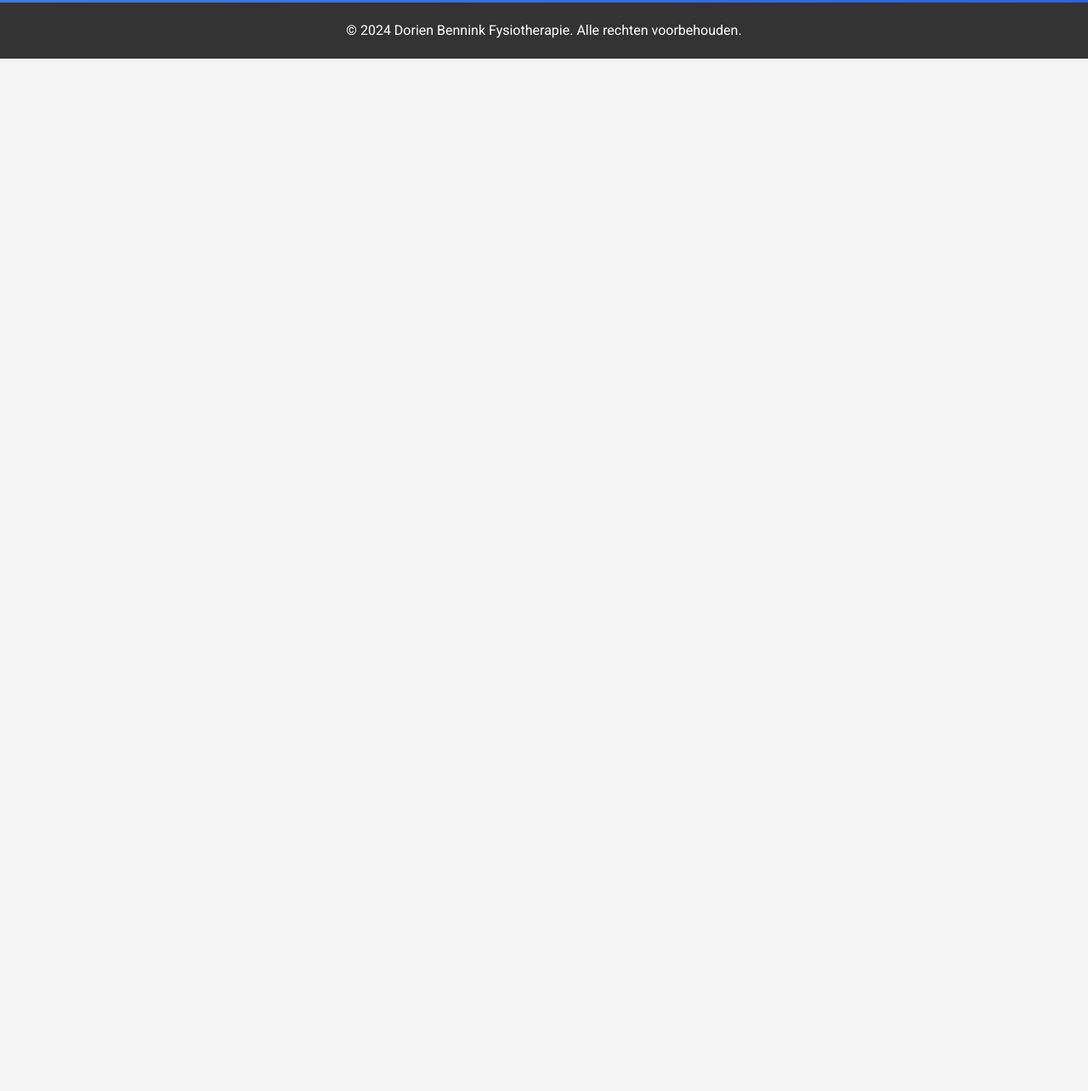
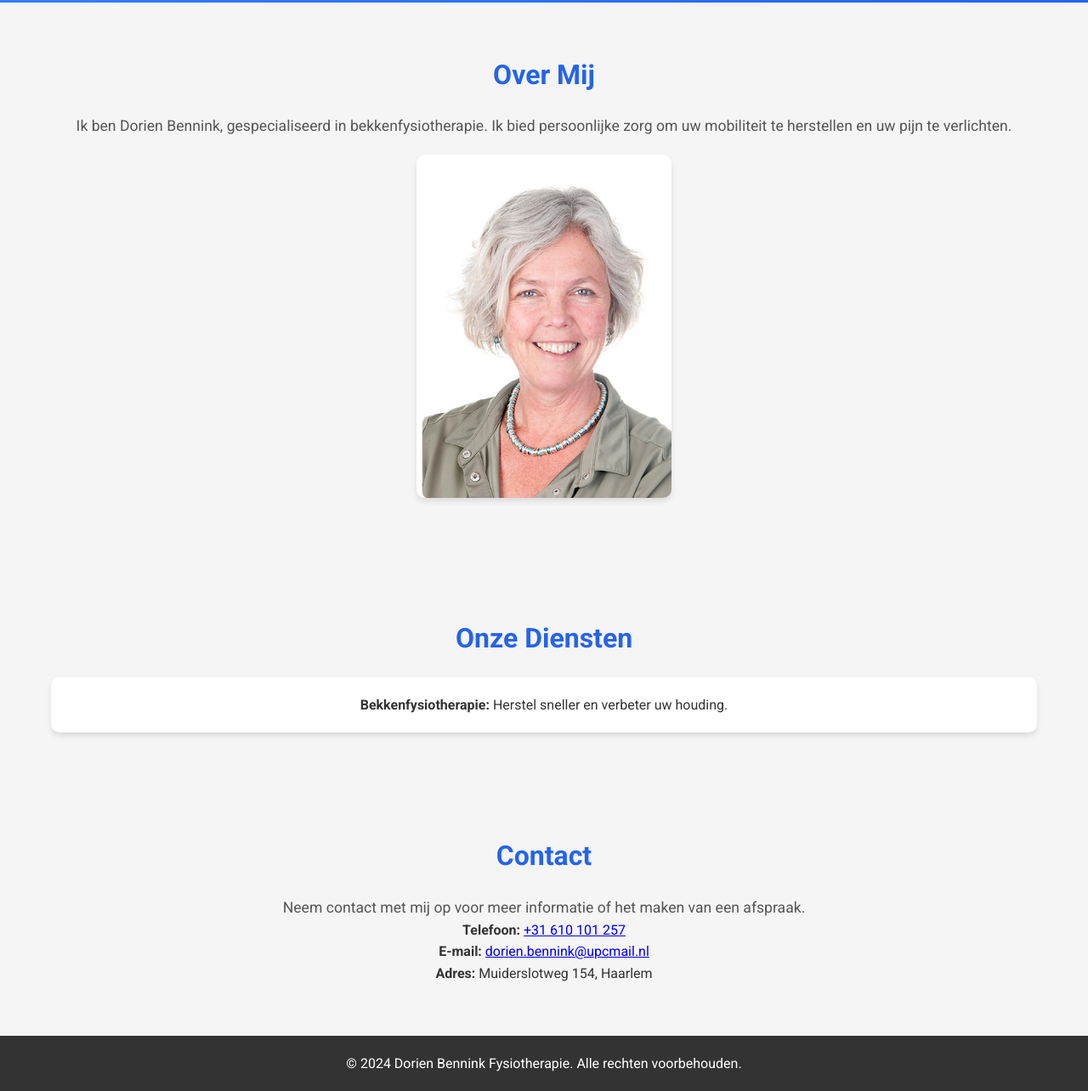
Before and after one commit to Klissoe/FysioWeb, a plain HTML site: page index.html in a window 1280 px wide. Shown: the part 423-1707 px from the top of the page at 85% size. Before the commit the page ends 800 px from the top, so only its background shows below. Drawn offline with Linux system fonts and the light colour scheme.

Commit message:
Update index.html

```diff
--- a/index.html
+++ b/index.html
@@ -3,7 +3,7 @@
 <head>
     <meta charset="UTF-8">
     <meta name="viewport" content="width=device-width, initial-scale=1.0">
-    <meta name="description" content="Welkom bij Fysiotherapie Dorien Bennink. Bekijk onze diensten, contactinformatie en meer.">
+    <meta name="description" content="Professionele bekkenfysiotherapie door Dorien Bennink. Gespecialiseerd in herstel en persoonlijke zorg.">
     <title>Dorien Bennink Fysiotherapie</title>
     <link href="https://fonts.googleapis.com/css2?family=Roboto:wght@400;500;700&display=swap" rel="stylesheet">
     <style>
@@ -21,6 +21,7 @@
             background-color: #f5f5f5;
         }
 
+        /* Navigatiebalk */
         header {
             background-color: #3b82f6;
             color: white;
@@ -56,6 +57,7 @@
             text-decoration: underline;
         }
 
+        /* Hero Sectie */
         .hero {
             text-align: center;
             padding: 100px 20px;
@@ -73,6 +75,57 @@
             margin-bottom: 30px;
         }
 
+        /* Animatie Stijlen */
+        .section {
+            padding: 60px 20px;
+            max-width: 1200px;
+            margin: 0 auto;
+            text-align: center;
+            opacity: 0;
+            transform: translateY(50px);
+            transition: opacity 1s ease, transform 1s ease;
+        }
+
+        .section.visible {
+            opacity: 1;
+            transform: translateY(0);
+        }
+
+        .section h2 {
+            font-size: 2rem;
+            color: #2563eb;
+            margin-bottom: 20px;
+        }
+
+        .section p {
+            font-size: 1.1rem;
+            color: #555;
+        }
+
+        .section img {
+            max-width: 300px;
+            margin: 20px auto;
+            display: block;
+            border-radius: 10px;
+            box-shadow: 0px 4px 6px rgba(0, 0, 0, 0.1);
+        }
+
+        .services ul {
+            list-style: none;
+            padding: 0;
+            display: grid;
+            grid-template-columns: repeat(auto-fit, minmax(250px, 1fr));
+            gap: 20px;
+        }
+
+        .services li {
+            background: white;
+            padding: 20px;
+            border-radius: 10px;
+            box-shadow: 0px 4px 6px rgba(0, 0, 0, 0.1);
+        }
+
+        /* Footer */
         footer {
             background-color: #333;
             color: white;
@@ -95,21 +148,70 @@
     <header>
         <div class="logo">Dorien Bennink</div>
         <nav>
-            <a href="about.html">Over</a>
-            <a href="services.html">Diensten</a>
-            <a href="contact.html">Contact</a>
+            <a href="#about">Over</a>
+            <a href="#services">Diensten</a>
+            <a href="#contact">Contact</a>
         </nav>
     </header>
 
     <!-- Hero Sectie -->
     <section class="hero">
         <h1>Welkom bij Fysiotherapie Dorien Bennink</h1>
-        <p>Bekijk onze diensten en ontdek hoe wij u kunnen helpen.</p>
+        <p>Ik help u om beter te bewegen, beter te voelen en beter te leven.</p>
+    </section>
+
+    <!-- Over Ons Sectie -->
+    <section class="section" id="about">
+        <h2>Over Mij</h2>
+        <p>Ik ben Dorien Bennink, gespecialiseerd in bekkenfysiotherapie. Ik bied persoonlijke zorg om uw mobiliteit te herstellen en uw pijn te verlichten.</p>
+        <img src="foto%20Dorien%20Bennink.png" alt="Dorien Bennink">
+    </section>
+
+    <!-- Diensten Sectie -->
+    <section class="section services" id="services">
+        <h2>Onze Diensten</h2>
+        <ul>
+            <li><strong>Bekkenfysiotherapie:</strong> Herstel sneller en verbeter uw houding.</li>
+        </ul>
+    </section>
+
+    <!-- Contact Sectie -->
+    <section class="section" id="contact">
+        <h2>Contact</h2>
+        <p>Neem contact met mij op voor meer informatie of het maken van een afspraak.</p>
+        <div>
+            <strong>Telefoon:</strong> <a href="tel:0610101257">+31 610 101 257</a>
+        </div>
+        <div>
+            <strong>E-mail:</strong> <a href="mailto:dorien.bennink@upcmail.nl">dorien.bennink@upcmail.nl</a>
+        </div>
+        <div>
+            <strong>Adres:</strong> Muiderslotweg 154, Haarlem
+        </div>
     </section>
 
     <!-- Footer -->
     <footer>
         <p>&copy; 2024 Dorien Bennink Fysiotherapie. Alle rechten voorbehouden.</p>
     </footer>
+
+    <script>
+        // JavaScript om scroll animatie toe te voegen
+        const sections = document.querySelectorAll('.section');
+
+        const observer = new IntersectionObserver(entries => {
+            entries.forEach(entry => {
+                if (entry.isIntersecting) {
+                    entry.target.classList.add('visible');
+                }
+            });
+        }, {
+            threshold: 0.2
+        });
+
+        sections.forEach(section => {
+            observer.observe(section);
+        });
+    </script>
 </body>
 </html>
```
